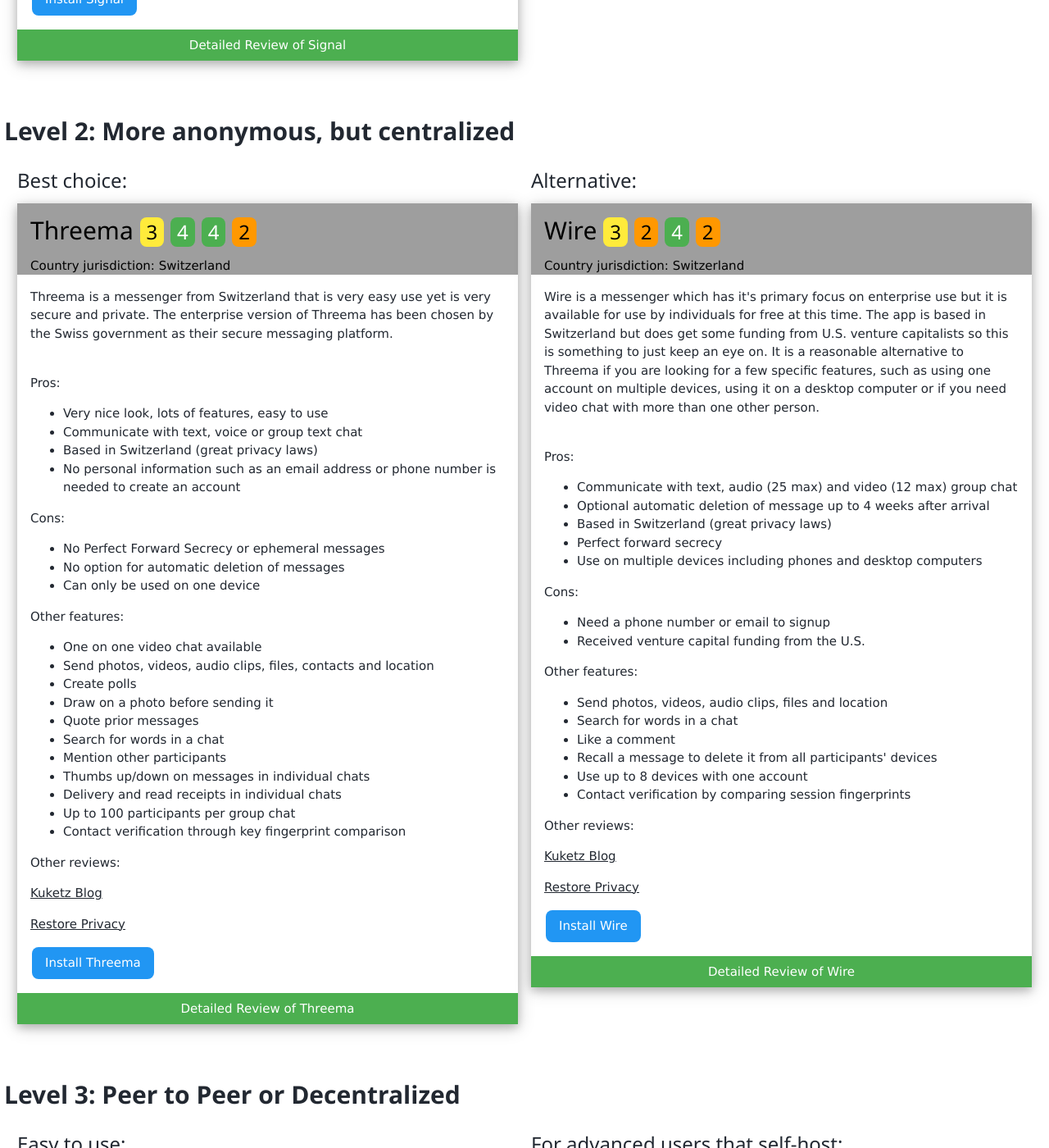
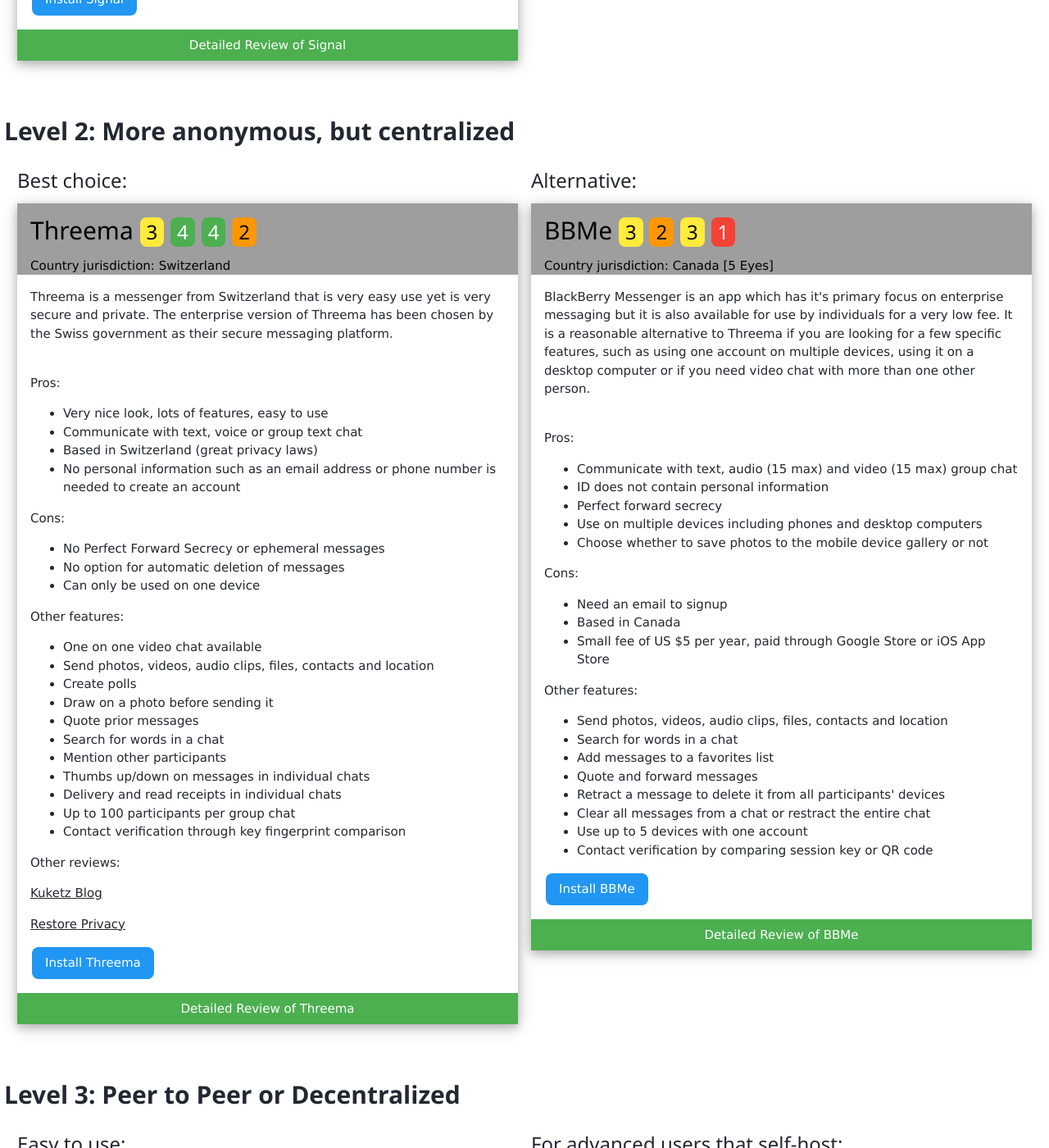
Before and after one commit to Perelandra0x309/secure-im, a Jekyll site: the page built from favorites.md, in a window 1280 px wide and 1400 px high, scrolled down 2489 px. Shown: the whole window at 82% size. Built offline with Jekyll 4.4.1, drawn with Linux system fonts in a browser that asks for light colours; some of the changed text lies outside the part shown.

Commit message:
Upgrade BBMe to highly recommended and add to favorites page

```diff
--- /dev/null
+++ b/_data/bbme_card.html
@@ -0,0 +1,26 @@
+<p>BlackBerry Messenger is an app which has it's primary focus on enterprise messaging but it is also available for use by individuals for a very low fee.  It is a reasonable alternative to Threema if you are looking for a few specific features, such as using one account on multiple devices, using it on a desktop computer or if you need video chat with more than one other person.</p>
+<br>Pros:
+<ul>
+<li>Communicate with text, audio (15 max) and video (15 max) group chat</li>
+<li>ID does not contain personal information</li>
+<li>Perfect forward secrecy</li>
+<li>Use on multiple devices including phones and desktop computers</li>
+<li>Choose whether to save photos to the mobile device gallery or not</li>
+</ul>
+Cons:
+<ul>
+<li>Need an email to signup</li>
+<li>Based in Canada</li>
+<li>Small fee of US $5 per year, paid through Google Store or iOS App Store</li>
+</ul>
+Other features:
+<ul>
+<li>Send photos, videos, audio clips, files, contacts and location</li>
+<li>Search for words in a chat</li>
+<li>Add messages to a favorites list</li>
+<li>Quote and forward messages</li>
+<li>Retract a message to delete it from all participants' devices</li>
+<li>Clear all messages from a chat or restract the entire chat</li>
+<li>Use up to 5 devices with one account</li>
+<li>Contact verification by comparing session key or QR code</li>
+</ul>
--- a/_data/bbme_notes.html
+++ b/_data/bbme_notes.html
@@ -1,3 +1,5 @@
+<strong>4/3/2021</strong>- I updated BBMe to "highly recommended" because they recently removed Google tracking from the mobile apps.<br>
+<br>
 [A big thank you to the cool cat (you know who you are) who helped me test BBMe and pointed out some things I missed.]<br>
 <br>
 One of the giants and first to the secure messaging arena is BlackBerry Messenger.  This app is now opening up it's enterprise application to everyone.  This is great news for adoption of secure messaging:<br>
@@ -24,5 +26,5 @@
 My verdict: It has the security features you need, only a couple things I wish were better<br>
 <br>
 Overall BlackBerry Messenger Enterprise is a great app with a solid history.  The encryption is robust and the chat experience is very nice.
-For a centralized system it has the security features that are required to be a recommendation.  I wish it had longer message timeouts and a way to set all messages to timeout by default.  Also it would be very nice if there were a Linux client for the desktop.  The three trackers are more than I would prefer to have in a secure messenger.
+For a centralized system it has the security features that are required to be a recommendation.  I wish it had longer message timeouts and a way to set all messages to timeout by default.  Also it would be very nice if there were a Linux client for the desktop.
 <br>Note that BlackBerry is based in Canada if you are concerned about 5 Eyes.
--- a/_data/ratings.yml
+++ b/_data/ratings.yml
@@ -131,7 +131,7 @@
   notes_file: wickrme_card.html
   last_update:
 
-- name: BBMe
+- name: bbme
   level: 2
   display_name: BBMe
   tagline: "Alternative:"
@@ -158,8 +158,8 @@
   r_opensource:
   r_selfhost:
   r_platforms: 4
-  install_url:
-  notes_file: wickrme_card.html
+  install_url: https://www.blackberry.com/us/en/products/bbm-enterprise-bbme
+  notes_file: bbme_card.html
   last_update:
 
 - name: wire
--- a/favorites.md
+++ b/favorites.md
@@ -56,7 +56,7 @@
 </div>
 <div class="w3-row-padding">
   {% include favorites_card.html app_name="threema" %}
-  {% include favorites_card.html app_name="wire" %}
+  {% include favorites_card.html app_name="bbme" %}
 </div>
 
 <br>
@@ -328,7 +328,7 @@
 <h2>Some other apps that are worth considering:</h2>
 Notes within [brackets] are potential negative attributes
   <ul>
-    <li>{% include generate_app_link.html app_name="bbme" %}- [Based in Canada, 3 trackers]</li>
+    <li>{% include generate_app_link.html app_name="wire" %}- [1 tracker, Venture capitalist funding based in USA]</li>
     <li>{% include generate_app_link.html app_name="wickrme" %}- [Based in USA, 3 trackers]</li>
     <li>{% include generate_app_link.html app_name="babelnet" %}- Very nice syncing between multiple devices, based outside of the 14 eyes [User interface needs clarified wording, trouble connecting with LineageOS, 1 tracker]</li>
     <li>{% include generate_app_link.html app_name="pixart" %}- A fork of Conversations that has a simpler interface</li>
```
Also changed, not shown: _data/applications.yml (+7 -7 lines).
